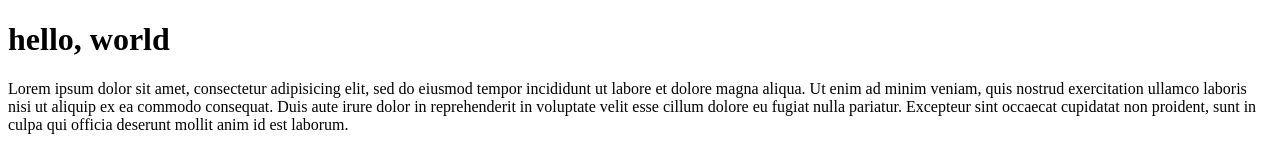
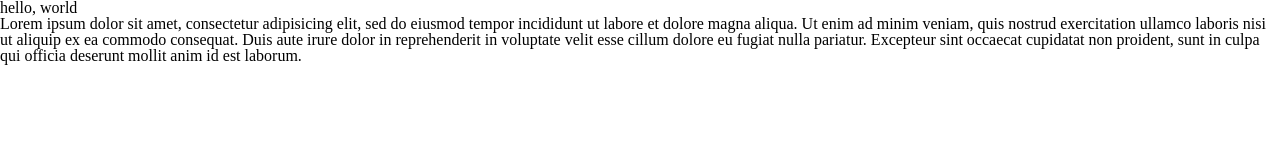
Before and after one commit to abruzzi/design-boilerplate, a plain HTML site: page index.html in a window 1280 px wide. Drawn offline with Linux system fonts and the light colour scheme.

Commit message:
fix a bug: incorrectly use style as link tag

```diff
--- a/index.html
+++ b/index.html
@@ -6,7 +6,7 @@
 	<!--[if IE]>
 	    <script src="http://html5shiv.googlecode.com/svn/trunk/html5.js"></script>
 	<![endif]-->
-	<style type="text/css" src="stylesheets/style.css"></style>
+    <link href="stylesheets/style.css" type="text/css" rel="stylesheet" >
 </head>
 <body>
 	<h1>hello, world</h1>
```
